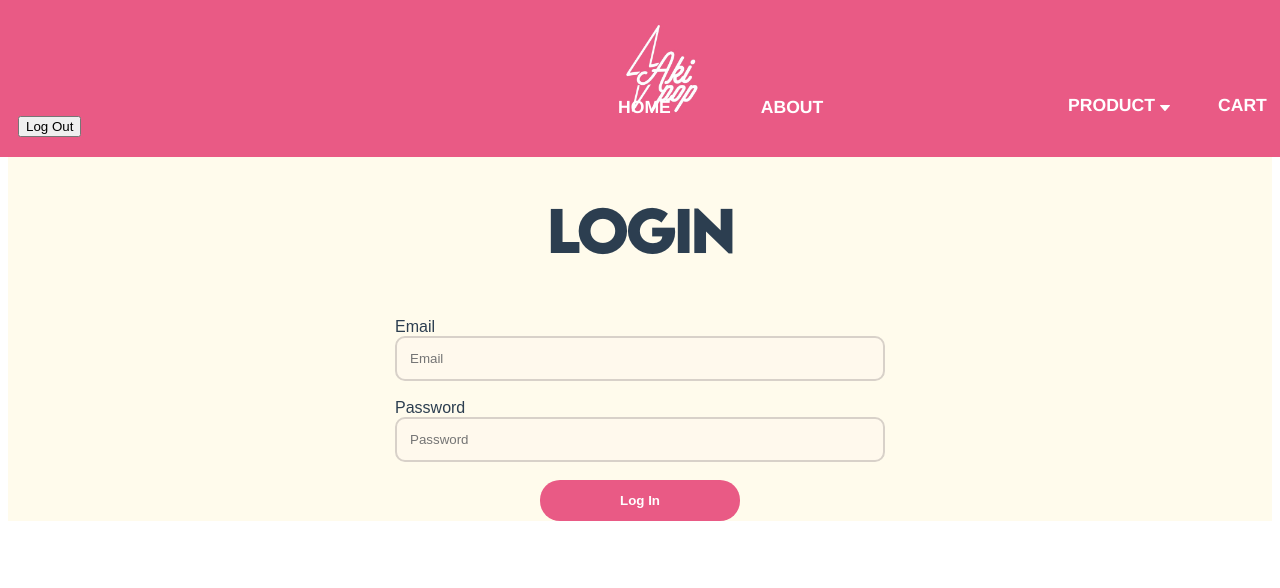
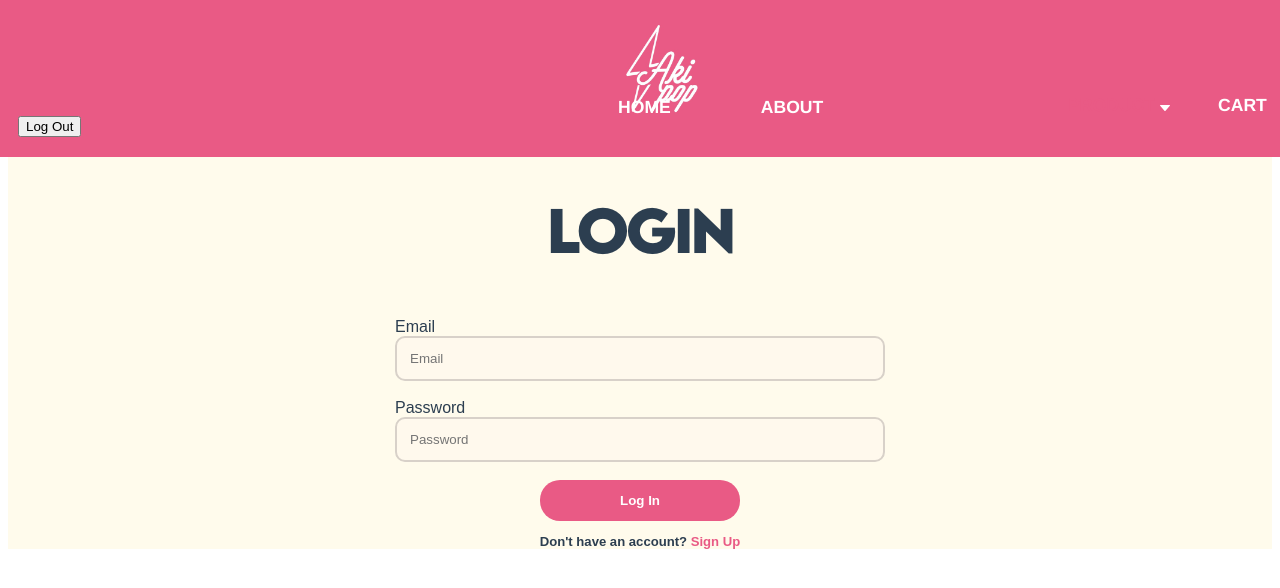
Before and after one commit to CedYu/AkipopPH, a Nuxt app in the folder akipop/: page /account/login in a window 1280 px wide. Shown: the top 588 px of the page. Built offline with nearby package versions, Linux system fonts and the light colour scheme; no server answers.

Commit message:
Extra text added to be more in line with the figma

```diff
--- a/akipop/components/loginForm.vue
+++ b/akipop/components/loginForm.vue
@@ -21,15 +21,16 @@ const login = async() =>{
 	<form @submit.prevent="login()">
 		<label for="email">Email</label><br>
 
-		<input type = text name = "email" id = "email" placeholder="Email" v-model="email" size = 25><br>
+		<input type = text name = "email" id = "email" placeholder="Email" v-model="email" size = 25 required><br>
 
 		<label for="password">Password</label>
 
-		<input type = password name = "password" id = "password" placeholder="Password" v-model="password" size = 25><br>
+		<input type = password name = "password" id = "password" placeholder="Password" v-model="password" size = 25 required><br>
 
 		<div class="login_submit">
 			<input type = submit value = "Log In">
 		</div>
+		<p>Don't have an account? <NuxtLink to="/account/register"> Sign Up</NuxtLink></p>
 		<div id="extra">
 		</div>
 	</form>
@@ -78,7 +79,11 @@ const login = async() =>{
         border: none;
         width: 200px;
 	}
-
+	p {
+		font-size: 82%;
+		text-align: center;
+		font-weight: bold;
+	}
 	.login_submit input[type="submit"]:hover {
 		background-color: #8E77F8;
 		color: black;
@@ -89,7 +94,9 @@ const login = async() =>{
 		text-align: center;
 		font-weight: bold;
 	}
-
+	a{
+		color : #E95A85;
+	}
 	form {
 		text-align: left;
 		margin-left: auto;
--- a/akipop/components/registerForm.vue
+++ b/akipop/components/registerForm.vue
@@ -36,6 +36,7 @@
 		<div class="reg_submit">
 		<input type=submit value="Register" >
 		</div>
+		<p>Have an account? <NuxtLink to="/account/login"> Log In</NuxtLink></p>
 	</form>
 </div>
 </template>
@@ -171,7 +172,9 @@ export default{
 		background-color: #9ED149;
 		color: black;
 	}
-
+	a{
+		color: #E95A85
+	}
 	p {
 		font-size: 82%;
 		text-align: center;
--- a/akipop/pages/products/[category].vue
+++ b/akipop/pages/products/[category].vue
@@ -2,7 +2,7 @@
     <div>
         <br><br><br><br><br><br><br><br><br><br>
         <h1>{{category}}</h1>
-        <p>So ayown yung category nato and2 bahaha</p>
+        <p></p>
     </div>
 </template>
 
--- a/akipop/pages/products/index.vue
+++ b/akipop/pages/products/index.vue
@@ -2,7 +2,8 @@
   <br><br><br><br><br><br><br><br><br><br>
   <h1>Products</h1>
   <!--WITH SCRIPT-->
-  <div v-for="product in products"
+  <div class = "container">
+    <div v-for="product in products"
       :key="product.id"
       class="mainProduct">
 
@@ -16,7 +17,13 @@
     <p><button>Add to Cart</button></p>
     <p><button><router-link to="/products">See More Details</router-link></button></p>
   </div>
-  </template>
+  </div>
+
+</template>
+
+<style scoped>
+
+</style>
 
 <script>
 export default{
```
